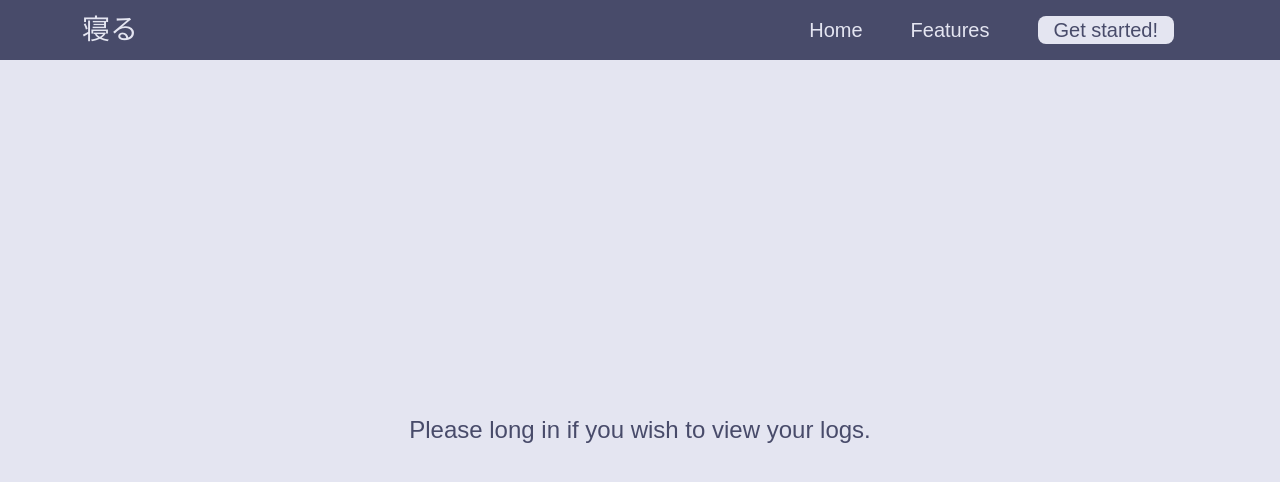
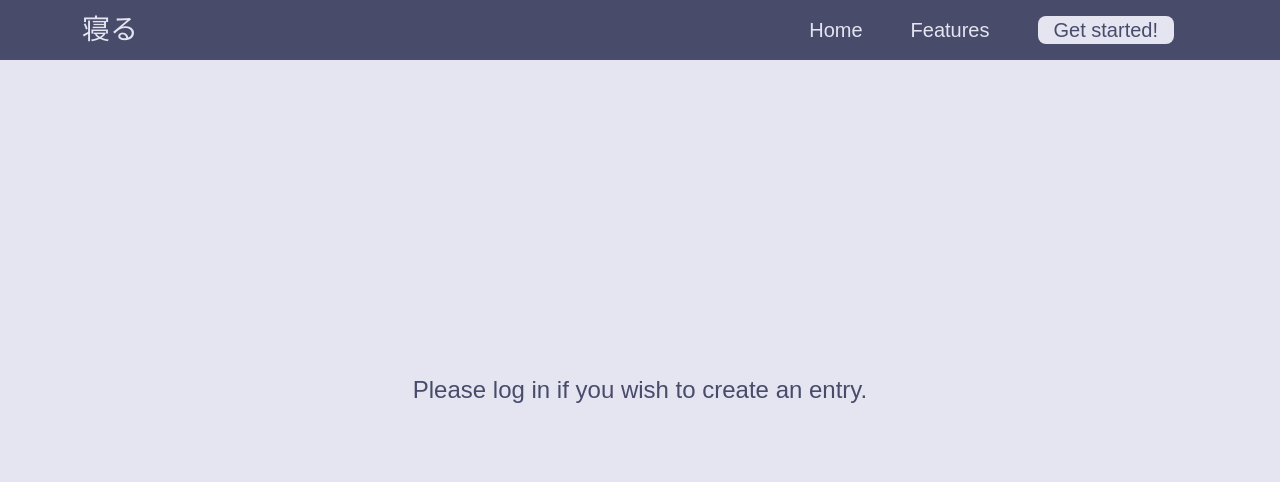
Before and after one commit to keffri/neru-notes, a React (Create React App) app in the folder client/: page /entry in a window 1280 px wide. Shown: the top 482 px of the page. Built offline with nearby package versions, Linux system fonts and the light colour scheme.

Commit message:
fixed typos

```diff
--- a/client/src/components/entry/Entry.tsx
+++ b/client/src/components/entry/Entry.tsx
@@ -9,8 +9,8 @@ const Entry: FC<EntryProps> = (props: EntryProps) => {
     <section className="entry">
       {!props.cookies.AuthToken && (
         <div className="entry__fail">
-          <h2 className="vault__fail--center">
-            Please long in if you wish to view your logs.
+          <h2 className="entry__fail--center">
+            Please log in if you wish to create an entry.
           </h2>
         </div>
       )}
```
